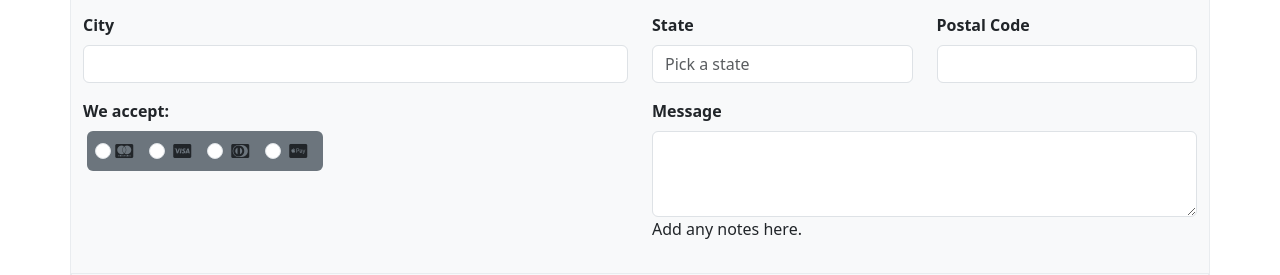
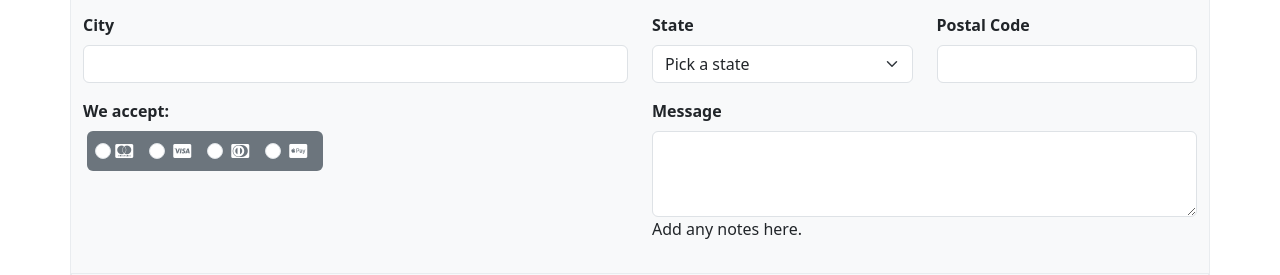
Before and after one commit to PberruezoArenas/Payment-Form-Example-Exercise, a plain HTML site: page index.html in a window 1280 px wide. Shown: the part 340-615 px from the top of the page. Drawn offline with nearby package versions, Linux system fonts and the light colour scheme.

Commit message:
final version 1.0

```diff
--- a/index.html
+++ b/index.html
@@ -42,7 +42,7 @@
                         <div class="input-group mb-3">
                             <label for="amount" class="form-label fw-bold w-100">Amount</label>
                             <span class="input-group-text" id="basic-addon1">$</span>
-                            <input type="text" class="form-control" placeholder="Amount" aria-label="Username" aria-describedby="basic-addon1">
+                            <input type="text" pattern="[0-9]*" class="form-control" placeholder="Amount" aria-label="Username" inputmode="numeric" aria-describedby="basic-addon1" oninput="this.value = this.value.replace(/[^0-9]/g, '').slice(0,5)" maxlength="5">
                         </div>
 
                      </div>
@@ -69,18 +69,19 @@
                 <!-- state  -->
                 <div class="col-3">
                     <label for="state" class="form-label fw-bold">State</label>
-                    <input type="text" pattern="[a-Z]*" id="state-input" class="form-control" list="state-list" placeholder="Pick a state">
                 <!-- pick a state  -->
-                    <datalist id="state-list" class="custom-list">
-                        <option value="Argentina">
-                        <option value="Brasil">
-                        <option value="Chile">
-                        <option value="Colombia">
-                        <option value="México">
-                        <option value="Perú">
-                        <option value="España">
-                        <option value="Estados Unidos">
-                    </datalist>
+                    <select class="form-select" aria-label="Default select example">
+                        <option selected disabled>Pick a state</option>
+                        <option value="1">Argentina</option>
+                        <option value="2">Brasil</option>
+                        <option value="3">Chile</option>
+                        <option value="4">Colombia</option>
+                        <option value="5">México</option>
+                        <option value="6">Perú</option>
+                        <option value="7">España</option>
+                        <option value="8">Estados Unidos</option>
+                        <option value="9">Reino Unido</option>
+                    </select>
                 </div>
                 <div class="col-3">
                     <!-- postal code  -->
@@ -93,7 +94,7 @@
                     <!-- payments -->
                     <label for="accept" class="form-label fw-bold">We accept:</label>
                     <div class="row" style="height: 40px;" style="width: 80px;">
-                        <div class="col-6 bg-secondary d-flex justify-content-center px-0 rounded ms-3" style="
+                        <div class="col-6 bg-secondary d-flex justify-content-center px-0 rounded ms-3 text-white" style="
                         width: fit-content;">
                             <div class="form-check-inline mt-2 ms-2">
                                 <input class="form-check-input" type="radio" name="inlineRadioOptions" id="inlineRadio1" value="option1">
```
